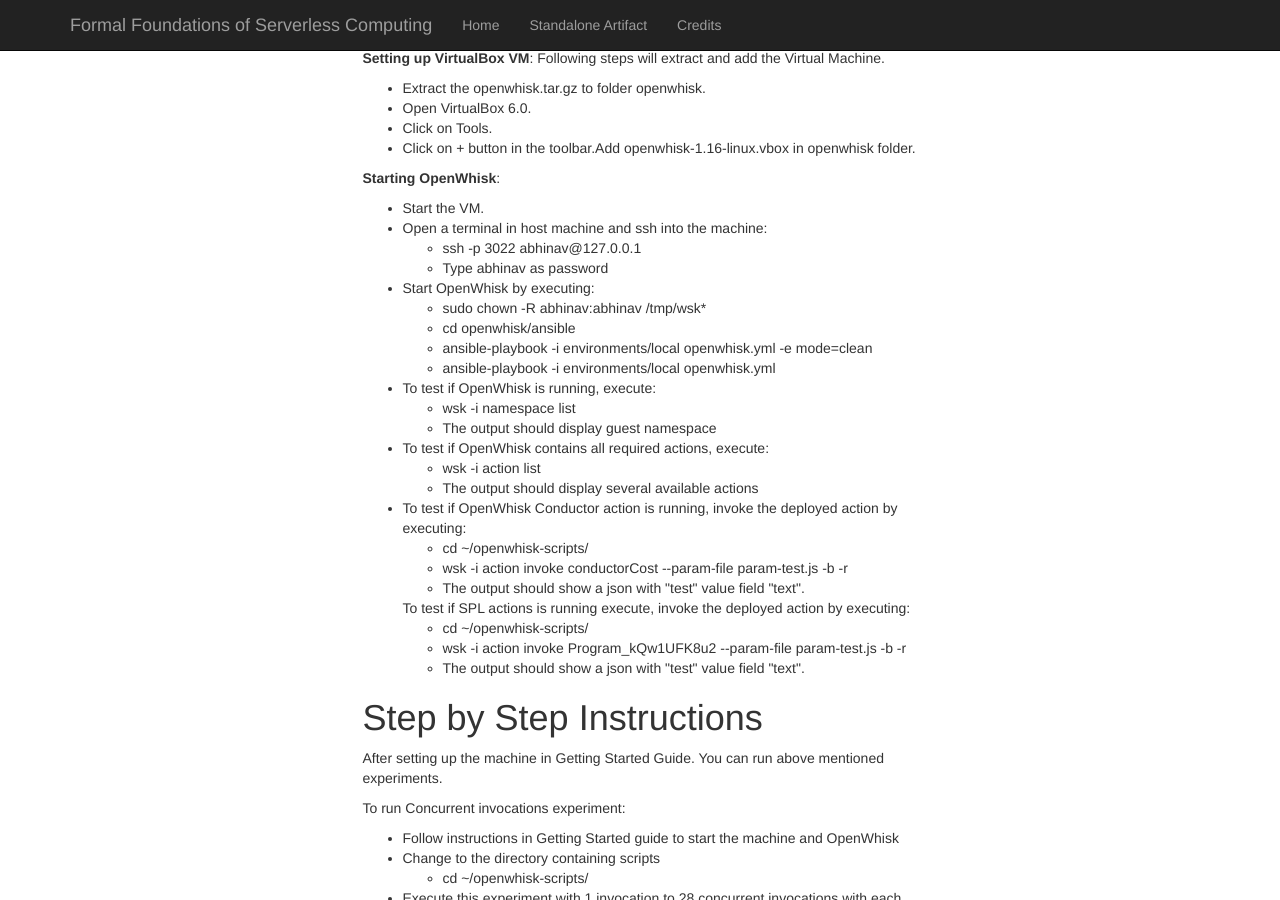
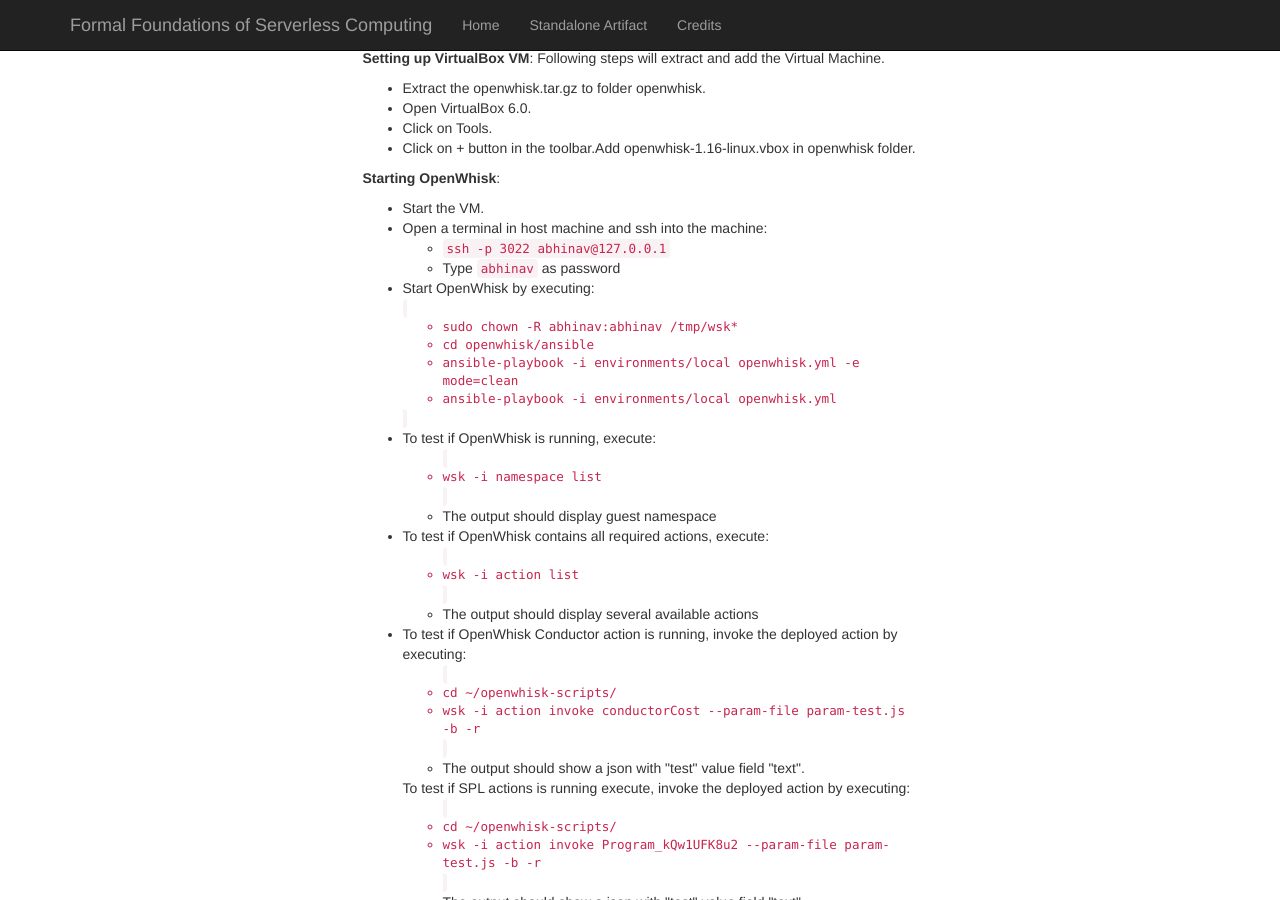
Before and after one commit to plasma-umass/nextdoor-eurosys21, a Jekyll site: the page built from artifact/index.html, in a window 1280 px wide and 900 px high, scrolled down 401 px. Built offline with Jekyll 4.4.1, drawn with Linux system fonts in a browser that asks for light colours; nearby versions of some CDN libraries.

Commit message:
change commands to code

```diff
--- a/artifact/index.html
+++ b/artifact/index.html
@@ -33,38 +33,38 @@
     <li>Start the VM.</li>
     <li>Open a terminal in host machine and ssh into the machine:
       <ul>
-          <li>ssh -p 3022 abhinav@127.0.0.1</li>
-          <li>Type abhinav as password</li>
+          <li><code>ssh -p 3022 abhinav@127.0.0.1</code></li>
+          <li>Type <code>abhinav</code> as password</li>
       </ul>
     <li>Start OpenWhisk by executing:</li>
-      <ul>
+    <code><ul>
         <li>sudo chown -R abhinav:abhinav /tmp/wsk*</li>
         <li>cd openwhisk/ansible</li>
         <li>ansible-playbook -i environments/local openwhisk.yml -e mode=clean</li>
         <li>ansible-playbook -i environments/local openwhisk.yml</li>
-      </ul>
+      </ul></code>
     <li>To test if OpenWhisk is running, execute:
       <ul>
-          <li>wsk -i namespace list</li>
+          <code><li>wsk -i namespace list</li></code>
           <li>The output should display guest namespace</li>
       </ul>
     </li>
     <li>To test if OpenWhisk contains all required actions, execute:</li>
     <ul>
-      <li>wsk -i action list</li>
+      <code><li>wsk -i action list</li></code>
       <li>The output should display several available actions</li>
     </ul>
   <li>To test if OpenWhisk Conductor action is running, invoke the deployed action by executing:</li>
   <ul>
-    <li>cd ~/openwhisk-scripts/</li>
-    <li>wsk -i action invoke conductorCost --param-file param-test.js -b -r </li>
+    <code><li>cd ~/openwhisk-scripts/</li>
+    <li>wsk -i action invoke conductorCost --param-file param-test.js -b -r </li></code>
     <li>The output should show a json with "test" value field "text".</li>
   </ul>
 
   To test if SPL actions is running execute, invoke the deployed action by executing:
   <ul>
-  <li>cd ~/openwhisk-scripts/</li>
-  <li> wsk -i action invoke Program_kQw1UFK8u2 --param-file param-test.js -b -r</li>
+  <code><li>cd ~/openwhisk-scripts/</li>
+  <li> wsk -i action invoke Program_kQw1UFK8u2 --param-file param-test.js -b -r</li></code>
   <li>The output should show a json with "test" value field "text".</li>
 </ul>
 </ul>
@@ -77,23 +77,23 @@
   <ul>
     <li>Follow instructions in Getting Started guide to start the machine and OpenWhisk</li>
     <li>Change to the directory containing scripts</li>
-      <ul><li>cd ~/openwhisk-scripts/</li></ul>
+      <ul><code><li>cd ~/openwhisk-scripts/</li></code></ul>
     <li>Execute this experiment with 1 invocation to 28 concurrent invocations with each experiment running 5 times. Please note that execution will take around 1 hour. All logs generated by this experiment except any Exception thrown can be safely ignored.</li>
-        <ul><li>python experiments.py 10 10 5 28 conductor,spl load</li></ul>
+    <code><ul><li>python experiments.py 10 10 5 28 conductor,spl load</li></ul></code>
 
     <li>All data is stored in ~/openwhisk-scripts/data/function-times.csv</li>
   <li>To produce the graph execute:</li>
       <ul>
-        <li>cd R-scripts </li>
-        <li>R -f ./whisk-results.R</li>
+        <code><li>cd R-scripts </li>
+        <li>R -f ./whisk-results.R</li></code>
     </ul>
   <li>You can now view the resulting graph in ~/openwhisk-scripts/whisk-results.pdf. This graph will show that SPL is consistently faster than OpenWhisk conductor with increasing concurrent invocations.</li>
   <li>Since our experiments generates a lot of data, the logs produced by OpenWhisk can occupy significant space. Before powering off the system, we need to clean OpenWhisk logs. To cleanup OpenWhisks logs: </li>
   <ul>
-    <li>rm -rf /tmp/wsklogs/*</li>
+    <code><li>rm -rf /tmp/wsklogs/*</li></code>
   </ul>
   <li>Poweroff the system using: </li>
-    <ul><li>sudo poweroff</li></ul>
+    <code><ul><li>sudo poweroff</li></ul></code>
   </ul>
 </p>
 
@@ -102,25 +102,25 @@
   <ul>
     <li>Follow instructions in Getting Started guide to start the machine and OpenWhisk</li>
     <li>Change to the directory containing scripts</li>
-      <ul><li>cd ~/openwhisk-scripts/</li></ul>
+      <code><ul><li>cd ~/openwhisk-scripts/</li></ul></code>
     <li>To execute this experiment with parameter sizes of 0 KB to 1 MB with each experiment running 5 times. Please note that execution will take around 1 hour. All logs generated by this experiment except any Exception thrown can be safely ignored.
       </li>
-        <ul><li>python experiments.py 10 10 5 1 conductor,spl param
-          </li></ul>
+        <code><ul><li>python experiments.py 10 10 5 1 conductor,spl param
+          </li></ul></code>
 
     <li>All data is stored in ~/openwhisk-scripts/data/whisk/parameter-size/1-invocation.csv</li>
   <li>To produce the graph execute:</li>
       <ul>
-        <li>cd R-scripts </li>
-        <li>R -f ./param-whisk-results.R</li>
+        <code><li>cd R-scripts </li>
+        <li>R -f ./param-whisk-results.R</li></code>
     </ul>
   <li>You can now view the resulting graph in ~/openwhisk-scripts/param-whisk-results.pdf. This graph will show that SPL is consistently faster than OpenWhisk conductor with increasing concurrent invocations.</li>
   <li>Since our experiments generates a lot of data, the logs produced by OpenWhisk can occupy significant space. Before powering off the system, we need to clean OpenWhisk logs. To cleanup OpenWhisks logs: </li>
   <ul>
-    <li>rm -rf /tmp/wsklogs/*</li>
+    <code><li>rm -rf /tmp/wsklogs/*</li></code>
   </ul>
   <li>Poweroff the system using: </li>
-    <ul><li>sudo poweroff</li></ul>
+    <code><ul><li>sudo poweroff</li></ul></code>
 </p>
 </div>
 </div>
```
